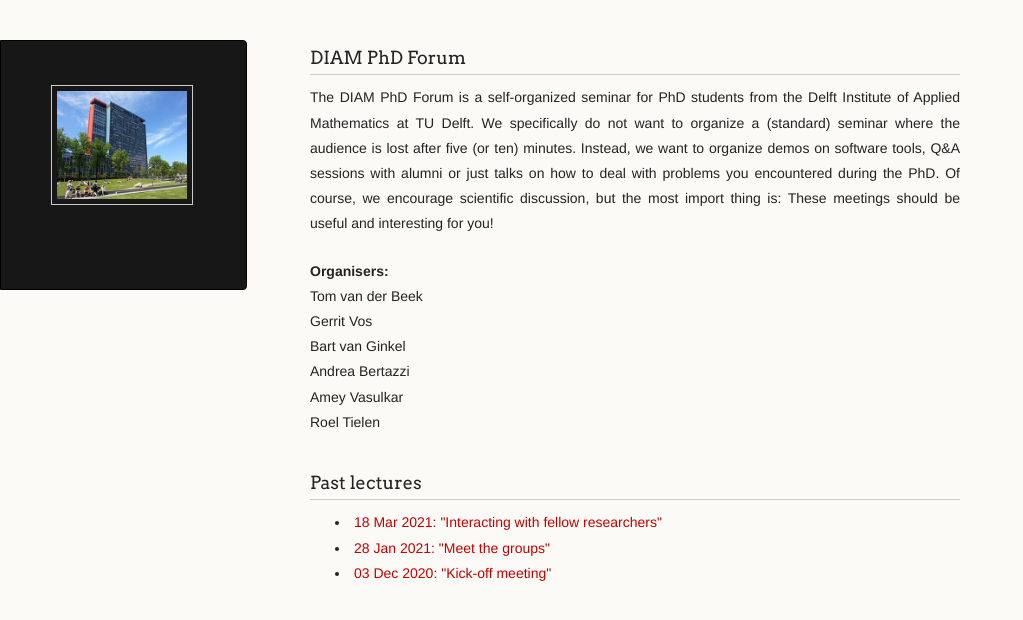
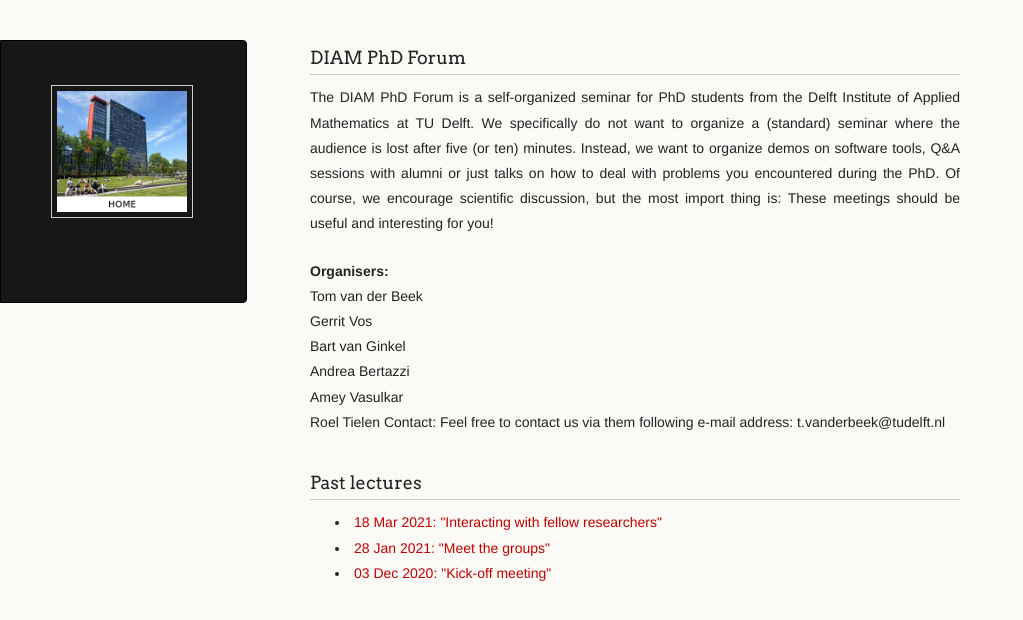
Before and after one commit to phdforum/phdforum.github.io, a Jekyll site: the page built from index.html, in a window 1280 px wide. Shown: the top 620 px of the page, without its empty margins (0-1023 px from the left). Built offline with Jekyll 4.4.1, drawn with Linux system fonts in a browser that asks for light colours.

Commit message:
Image changed

```diff
--- a/index.html
+++ b/index.html
@@ -14,6 +14,9 @@
 <br> Amey Vasulkar
 <br> Roel Tielen
 
+Contact:
+Feel free to contact us via them following e-mail address: t.vanderbeek@tudelft.nl
+
 <div id="lectures">
   <ul>
     {% for post in site.categories.lecture %}
```
Also changed, not shown: images/logo.jpg.
